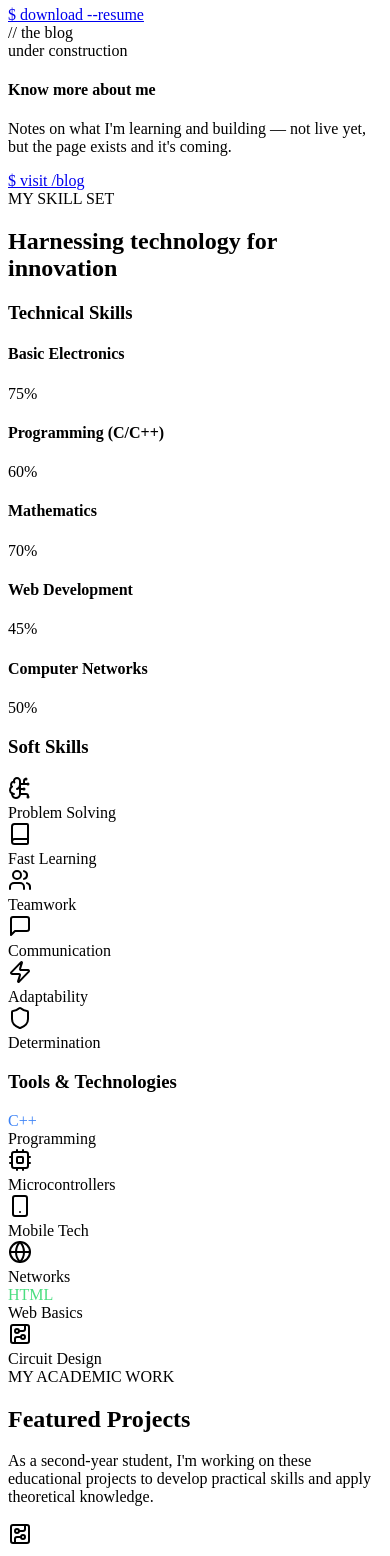
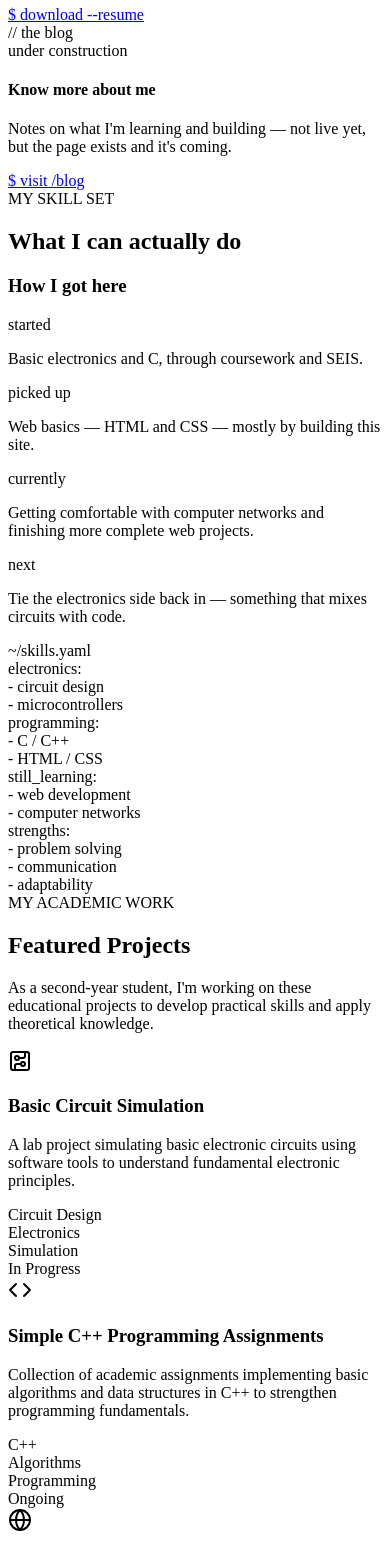
Before and after one commit to UjjalSigdel/Personal-Website, a React (Vite) app in the folder client/: page / in a window 390 px wide. Shown: the part 1356-2912 px from the top of the page. Built offline with nearby package versions, Linux system fonts and the light colour scheme.

Commit message:
Redesign skills section and small correctio in about me

```diff
--- a/client/src/components/sections/AboutSection.tsx
+++ b/client/src/components/sections/AboutSection.tsx
@@ -50,7 +50,7 @@ export default function AboutSection() {
               figuring out.
             </p>
 
-            <h3 className="text-3xl sm:text-4xl font-['Inter'] font-bold text-white mt-10 mb-2">
+            <h3 className="text-2xl sm:text-2xl font-['Inter'] font-semibold text-white mt-10 mb-2">
               A few things about me
             </h3>
             <p className="text-gray-400 text-sm mb-3">
--- a/client/src/components/sections/SkillsSection.tsx
+++ b/client/src/components/sections/SkillsSection.tsx
@@ -1,128 +1,101 @@
 import { useRef } from "react";
 import { motion, useInView } from "framer-motion";
-import ProgressBar from "@/components/ui/progress-bar";
-import SkillCard from "@/components/ui/skill-card";
-import { Cpu, Book, Users, MessageSquare, Zap, Shield, Smartphone, Globe, CircuitBoard, BrainCircuit } from "lucide-react";
 
 export default function SkillsSection() {
   const sectionRef = useRef<HTMLDivElement>(null);
-  const isInView = useInView(sectionRef, { once: true, amount: 0.1 });
+  const isInView = useInView(sectionRef, { once: true, amount: 0.2 });
 
   const containerVariants = {
     hidden: { opacity: 0 },
     visible: {
       opacity: 1,
       transition: {
-        staggerChildren: 0.1
-      }
-    }
+        staggerChildren: 0.2,
+      },
+    },
   };
 
   const itemVariants = {
     hidden: { opacity: 0, y: 20 },
-    visible: { opacity: 1, y: 0, transition: { duration: 0.5 } }
+    visible: { opacity: 1, y: 0, transition: { duration: 0.6 } },
   };
-
-  const technicalSkills = [
-    { name: "Basic Electronics", percentage: 75 },
-    { name: "Programming (C/C++)", percentage: 60 },
-    { name: "Mathematics", percentage: 70 },
-    { name: "Web Development", percentage: 45 },
-    { name: "Computer Networks", percentage: 50 }
-  ];
-
-  const softSkills = [
-    { name: "Problem Solving", icon: <BrainCircuit className="h-5 w-5 text-[#3B82F6]" /> },
-    { name: "Fast Learning", icon: <Book className="h-5 w-5 text-[#4ADE80]" /> },
-    { name: "Teamwork", icon: <Users className="h-5 w-5 text-[#A78BFA]" /> },
-    { name: "Communication", icon: <MessageSquare className="h-5 w-5 text-[#3B82F6]" /> },
-    { name: "Adaptability", icon: <Zap className="h-5 w-5 text-[#4ADE80]" /> },
-    { name: "Determination", icon: <Shield className="h-5 w-5 text-[#A78BFA]" /> }
-  ];
-
-  const toolsAndTech = [
-    { name: "Programming", icon: "C++", color: "#3B82F6" },
-    { name: "Microcontrollers", icon: <Cpu className="h-10 w-10 text-[#4ADE80]" /> },
-    { name: "Mobile Tech", icon: <Smartphone className="h-10 w-10 text-[#A78BFA]" /> },
-    { name: "Networks", icon: <Globe className="h-10 w-10 text-[#3B82F6]" /> },
-    { name: "Web Basics", icon: "HTML", color: "#4ADE80" },
-    { name: "Circuit Design", icon: <CircuitBoard className="h-10 w-10 text-[#A78BFA]" /> }
-  ];
 
   return (
     <section ref={sectionRef} className="py-20 bg-[#0F172A]">
       <div className="container mx-auto px-4 sm:px-6 lg:px-8">
-        <div className="mb-12">
-          <span className="inline-block text-[#4ADE80] font-medium mb-2">MY SKILL SET</span>
-          <h2 className="text-4xl font-['Inter'] font-bold text-white mb-4">Harnessing technology for innovation</h2>
-          <div className="h-1 w-20 bg-[#3B82F6]"></div>
-        </div>
-
         <motion.div
-          className="grid md:grid-cols-2 gap-12"
+          className="grid md:grid-cols-2 gap-12 items-start"
           initial="hidden"
           animate={isInView ? "visible" : "hidden"}
           variants={containerVariants}
         >
-          {/* Technical Skills */}
+          {/* How I got here */}
           <motion.div variants={itemVariants}>
-            <h3 className="text-2xl font-['Inter'] font-semibold text-[#3B82F6] mb-6">Technical Skills</h3>
+            <span className="inline-block text-[#4ADE80] font-medium mb-2">MY SKILL SET</span>
+            <h2 className="text-4xl font-['Inter'] font-bold text-white mb-8">What I can actually do</h2>
 
-            {technicalSkills.map((skill, index) => (
-              <motion.div
-                key={index}
-                className="mb-5"
-                variants={itemVariants}
-              >
-                <div className="flex justify-between items-center mb-2">
-                  <h4 className="font-['Inter'] font-medium text-white">{skill.name}</h4>
-                  <span className="text-sm font-medium text-gray-400">{skill.percentage}%</span>
-                </div>
-                <ProgressBar percentage={skill.percentage} />
-              </motion.div>
-            ))}
+            <h3 className="text-2xl font-['Inter'] font-semibold text-white mb-6">
+              How I got here
+            </h3>
+            <div className="space-y-1">
+              <div className="flex gap-4 py-4 border-t border-gray-800">
+                <span className="font-mono text-[#4ADE80] text-sm w-24 flex-shrink-0">started</span>
+                <p className="text-gray-300 text-sm leading-relaxed">
+                  Basic electronics and C, through coursework and SEIS.
+                </p>
+              </div>
+              <div className="flex gap-4 py-4 border-t border-gray-800">
+                <span className="font-mono text-[#4ADE80] text-sm w-24 flex-shrink-0">picked up</span>
+                <p className="text-gray-300 text-sm leading-relaxed">
+                  Web basics — HTML and CSS — mostly by building this site.
+                </p>
+              </div>
+              <div className="flex gap-4 py-4 border-t border-gray-800">
+                <span className="font-mono text-[#4ADE80] text-sm w-24 flex-shrink-0">currently</span>
+                <p className="text-gray-300 text-sm leading-relaxed">
+                  Getting comfortable with computer networks and finishing more complete web projects.
+                </p>
+              </div>
+              <div className="flex gap-4 py-4 border-t border-b border-gray-800">
+                <span className="font-mono text-[#4ADE80] text-sm w-24 flex-shrink-0">next</span>
+                <p className="text-gray-300 text-sm leading-relaxed">
+                  Tie the electronics side back in — something that mixes circuits with code.
+                </p>
+              </div>
+            </div>
           </motion.div>
 
-          {/* Soft Skills */}
+          {/* skills.yaml */}
           <motion.div variants={itemVariants}>
-            <h3 className="text-2xl font-['Inter'] font-semibold text-[#4ADE80] mb-6">Soft Skills</h3>
+            <div className="rounded-lg border border-[#1f3a2b] bg-[#0B1710] overflow-hidden">
+              <div className="flex items-center gap-2 px-4 py-3 bg-[#122318] border-b border-[#1f3a2b]">
+                <span className="w-2.5 h-2.5 rounded-full bg-[#20402e]" />
+                <span className="w-2.5 h-2.5 rounded-full bg-[#20402e]" />
+                <span className="w-2.5 h-2.5 rounded-full bg-[#20402e]" />
+                <span className="font-mono text-sm text-[#5f8a71] ml-2">~/skills.yaml</span>
+              </div>
 
-            <div className="grid grid-cols-1 sm:grid-cols-2 gap-5">
-              {softSkills.map((skill, index) => (
-                <SkillCard key={index} name={skill.name} icon={skill.icon} />
-              ))}
+              <div className="p-6 font-mono text-sm leading-loose whitespace-pre">
+                <div><span className="text-[#4ADE80]">electronics:</span></div>
+                <div><span className="text-[#5f8a71]">  -</span> <span className="text-[#DCEFE3]">circuit design</span></div>
+                <div><span className="text-[#5f8a71]">  -</span> <span className="text-[#DCEFE3]">microcontrollers</span></div>
+
+                <div className="mt-2"><span className="text-[#4ADE80]">programming:</span></div>
+                <div><span className="text-[#5f8a71]">  -</span> <span className="text-[#DCEFE3]">C / C++</span></div>
+                <div><span className="text-[#5f8a71]">  -</span> <span className="text-[#DCEFE3]">HTML / CSS</span></div>
+
+                <div className="mt-2"><span className="text-[#4ADE80]">still_learning:</span></div>
+                <div><span className="text-[#5f8a71]">  -</span> <span className="text-[#DCEFE3]">web development</span></div>
+                <div><span className="text-[#5f8a71]">  -</span> <span className="text-[#DCEFE3]">computer networks</span></div>
+
+                <div className="mt-2"><span className="text-[#4ADE80]">strengths:</span></div>
+                <div><span className="text-[#5f8a71]">  -</span> <span className="text-[#DCEFE3]">problem solving</span></div>
+                <div><span className="text-[#5f8a71]">  -</span> <span className="text-[#DCEFE3]">communication</span></div>
+                <div><span className="text-[#5f8a71]">  -</span> <span className="text-[#DCEFE3]">adaptability</span></div>
+
+              </div>
             </div>
           </motion.div>
-        </motion.div>
-
-        {/* Tools & Technologies */}
-        <motion.div
-          className="mt-16"
-          variants={itemVariants}
-          initial="hidden"
-          animate={isInView ? "visible" : "hidden"}
-        >
-          <h3 className="text-2xl font-['Inter'] font-semibold text-[#A78BFA] mb-6 text-center">Tools & Technologies</h3>
-
-          <div className="flex flex-wrap justify-center gap-6 mt-8">
-            {toolsAndTech.map((tool, index) => (
-              <motion.div
-                key={index}
-                className="bg-[#1E293B] p-5 rounded-lg shadow-xl w-36 h-36 flex flex-col items-center justify-center border border-gray-800 hover:border-gray-700 hover:shadow-2xl"
-                whileHover={{ scale: 1.05, y: -5 }}
-                variants={itemVariants}
-              >
-                <div className="w-14 h-14 flex items-center justify-center mb-3">
-                  {typeof tool.icon === 'string' ? (
-                    <span className="font-mono text-xl" style={{ color: tool.color }}>{tool.icon}</span>
-                  ) : (
-                    tool.icon
-                  )}
-                </div>
-                <span className="font-['Inter'] text-sm text-center text-gray-300">{tool.name}</span>
-              </motion.div>
-            ))}
-          </div>
         </motion.div>
       </div>
     </section>
--- a/client/src/components/ui/progress-bar.tsx
+++ /dev/null
@@ -1,26 +0,0 @@
-import { motion } from "framer-motion";
-
-interface ProgressBarProps {
-  percentage: number;
-}
-
-export default function ProgressBar({ percentage }: ProgressBarProps) {
-  // Create a gradient based on the percentage
-  const getBarColor = () => {
-    if (percentage >= 70) return "bg-gradient-to-r from-[#3B82F6] to-[#4ADE80]";
-    if (percentage >= 50) return "bg-gradient-to-r from-[#3B82F6] to-[#A78BFA]";
-    return "bg-gradient-to-r from-[#3B82F6] to-[#3B82F6]";
-  };
-
-  return (
-    <div className="h-2.5 bg-[#0F172A] rounded-full overflow-hidden border border-gray-800">
-      <motion.div
-        className={`h-full ${getBarColor()} rounded-full`}
-        initial={{ width: 0 }}
-        whileInView={{ width: `${percentage}%` }}
-        viewport={{ once: true }}
-        transition={{ duration: 1, ease: "easeOut" }}
-      />
-    </div>
-  );
-}
--- a/client/src/components/ui/skill-card.tsx
+++ /dev/null
@@ -1,21 +0,0 @@
-import { motion } from "framer-motion";
-import { ReactNode } from "react";
-
-interface SkillCardProps {
-  name: string;
-  icon: ReactNode;
-}
-
-export default function SkillCard({ name, icon }: SkillCardProps) {
-  return (
-    <motion.div
-      className="bg-[#1E293B] p-4 rounded-lg shadow-md border border-gray-800 flex items-center transition-all hover:shadow-lg hover:border-gray-700 min-h-[70px]"
-      whileHover={{ scale: 1.03, y: -2 }}
-    >
-      <div className="w-10 h-10 rounded-lg bg-[#0F172A] flex items-center justify-center mr-3 flex-shrink-0 border border-gray-700">
-        {icon}
-      </div>
-      <span className="font-['Inter'] font-medium text-gray-300 text-sm">{name}</span>
-    </motion.div>
-  );
-}
```
Also changed, not shown: 1 other file (tests, documents, lock files or other folders).
